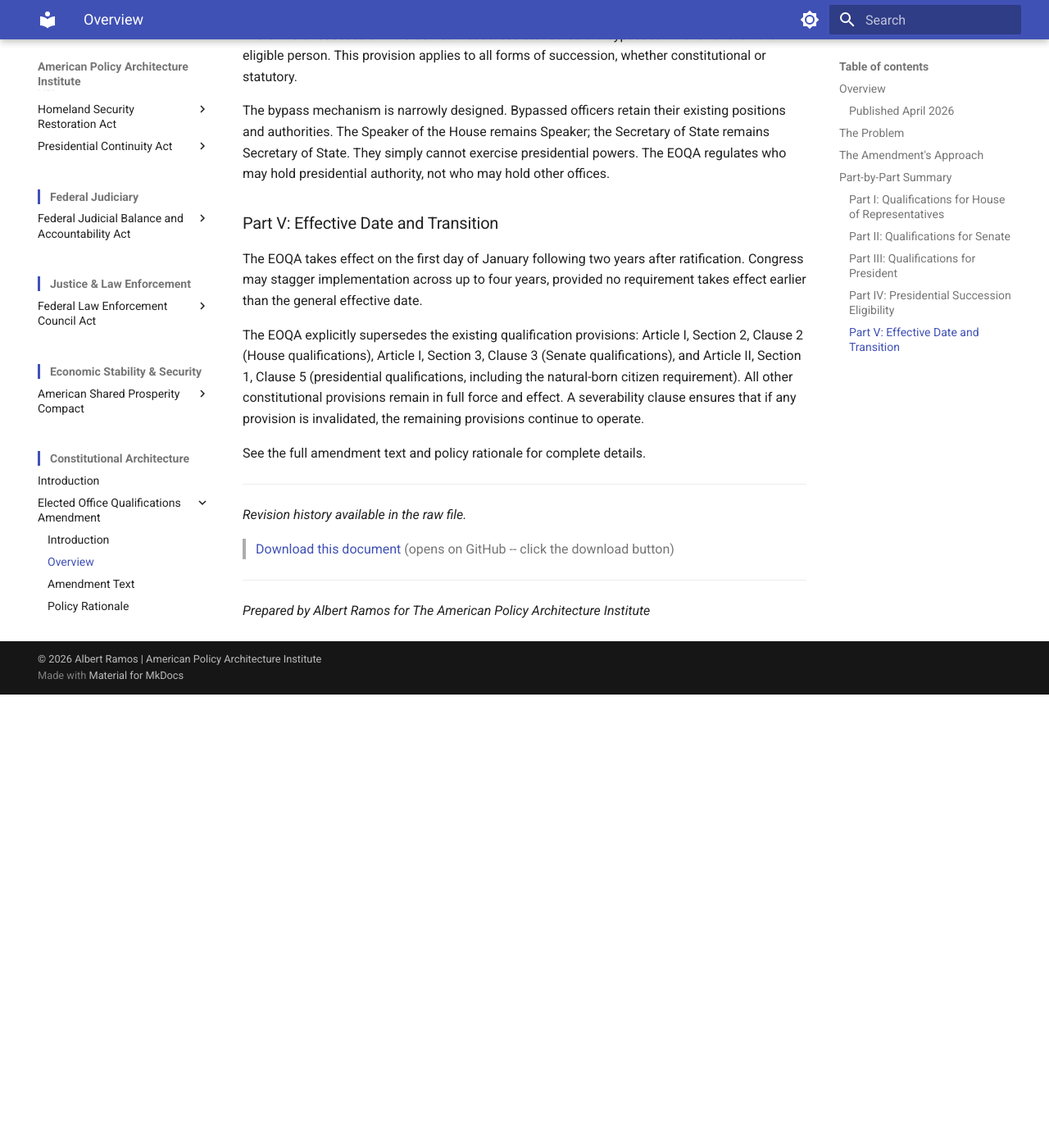
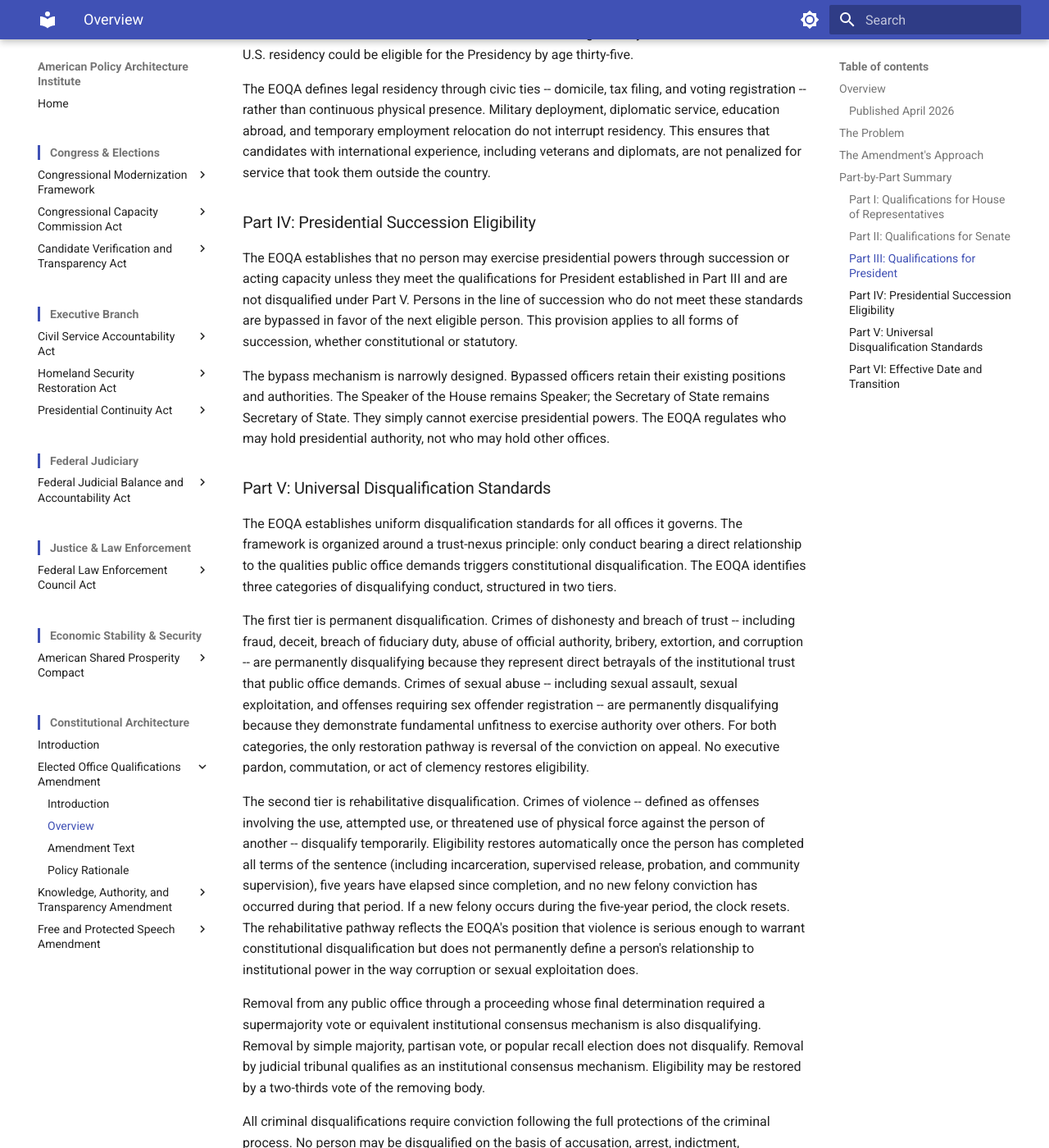
Before and after one commit to albertintech/apai, an MkDocs documentation site: the page built from docs/amendments/eoqa/overview.md, in a window 1280 px wide and 1400 px high, scrolled down 2576 px. Shown: the whole window at 82% size. Built offline with MkDocs 1.6.1 and Material for MkDocs 9.7.7, drawn with Linux system fonts in a browser that asks for light colours; before the commit the page ends 3423 px from its top, so only the background shows below that; some of the changed text lies outside the part shown.

Commit message:
Update overview.md

```diff
--- a/docs/amendments/eoqa/overview.md
+++ b/docs/amendments/eoqa/overview.md
@@ -4,7 +4,7 @@
 
 ### Published April 2026
 
-Based on Rev 1.0 of the Elected Office Qualifications Amendment (EOQA)
+Based on Rev 2.0 of the Elected Office Qualifications Amendment (EOQA)
 
 ---
 
@@ -16,11 +16,13 @@
 
 The natural-born citizen requirement compounds the problem. It excludes approximately 23 million naturalized Americans from presidential eligibility based on birthplace -- a characteristic that provides no signal about fitness for office and that the excluded citizens cannot change. Many of these individuals have served in Congress, the Cabinet, the federal judiciary, and as governors. They have passed a civics examination, sworn an oath of allegiance, and chosen American citizenship through affirmative commitment. The Constitution trusts them with every responsibility of governance except the one the public might elect them to hold.
 
+The Constitution also contains almost no disqualification standards for federal office. Beyond the Fourteenth Amendment's narrow insurrection clause, a person convicted of bribery, corruption, fraud, sexual assault, or violent crime faces no constitutional barrier to seeking or holding any federal elected office. The Framers relied on informal social screening -- personal reputation in small communities where voters knew candidates directly -- to filter candidates of disreputable character. That mechanism has broken down entirely in the era of national elections, mass media, and party-dominated candidate selection.
+
 ## The Amendment's Approach
 
-The Amendment, hereafter referred to as "the EOQA," replaces the existing qualification framework with a progressive structure that scales requirements proportionally with the power and responsibility of each office. It applies two core principles: earned qualifications are superior to inherited status, and qualification standards should reflect the authority an office commands.
+The Amendment, hereafter referred to as "the EOQA," replaces the existing qualification framework with a progressive structure that scales requirements proportionally with the power and responsibility of each office. It applies three core principles: earned qualifications are superior to inherited status, qualification standards should reflect the authority an office commands, and eligibility requires maintaining the standard of conduct that public trust demands.
 
-The EOQA establishes a unified matrix of citizenship duration, residency duration, and public service requirements across three tiers -- House, Senate, and Presidency -- while retaining the original age thresholds. It eliminates the natural-born citizen requirement, opening the Presidency to all citizens who meet the earned qualification standards. And it addresses a structural gap in presidential succession by ensuring that persons who assume presidential authority through succession meet the same qualification standards imposed on candidates who seek the office through election.
+The EOQA establishes a unified matrix of citizenship duration, residency duration, and public service requirements across three tiers -- House, Senate, and Presidency -- while retaining the original age thresholds. It eliminates the natural-born citizen requirement, opening the Presidency to all citizens who meet the earned qualification standards. It addresses a structural gap in presidential succession by ensuring that persons who assume presidential authority through succession meet the same qualification standards imposed on candidates who seek the office through election. And it establishes universal disqualification standards identifying specific categories of formally adjudicated conduct that are incompatible with public trust, calibrating consequences to the nature of the conduct through a two-tier framework of permanent and rehabilitative disqualification.
 
 ## Part-by-Part Summary
 
@@ -46,15 +48,29 @@
 
 ### Part IV: Presidential Succession Eligibility
 
-The EOQA establishes that no person may exercise presidential powers through succession or acting capacity unless they meet the qualifications for President established in Part III. Persons in the line of succession who do not meet these standards are bypassed in favor of the next eligible person. This provision applies to all forms of succession, whether constitutional or statutory.
+The EOQA establishes that no person may exercise presidential powers through succession or acting capacity unless they meet the qualifications for President established in Part III and are not disqualified under Part V. Persons in the line of succession who do not meet these standards are bypassed in favor of the next eligible person. This provision applies to all forms of succession, whether constitutional or statutory.
 
 The bypass mechanism is narrowly designed. Bypassed officers retain their existing positions and authorities. The Speaker of the House remains Speaker; the Secretary of State remains Secretary of State. They simply cannot exercise presidential powers. The EOQA regulates who may hold presidential authority, not who may hold other offices.
 
-### Part V: Effective Date and Transition
+### Part V: Universal Disqualification Standards
+
+The EOQA establishes uniform disqualification standards for all offices it governs. The framework is organized around a trust-nexus principle: only conduct bearing a direct relationship to the qualities public office demands triggers constitutional disqualification. The EOQA identifies three categories of disqualifying conduct, structured in two tiers.
+
+The first tier is permanent disqualification. Crimes of dishonesty and breach of trust -- including fraud, deceit, breach of fiduciary duty, abuse of official authority, bribery, extortion, and corruption -- are permanently disqualifying because they represent direct betrayals of the institutional trust that public office demands. Crimes of sexual abuse -- including sexual assault, sexual exploitation, and offenses requiring sex offender registration -- are permanently disqualifying because they demonstrate fundamental unfitness to exercise authority over others. For both categories, the only restoration pathway is reversal of the conviction on appeal. No executive pardon, commutation, or act of clemency restores eligibility.
+
+The second tier is rehabilitative disqualification. Crimes of violence -- defined as offenses involving the use, attempted use, or threatened use of physical force against the person of another -- disqualify temporarily. Eligibility restores automatically once the person has completed all terms of the sentence (including incarceration, supervised release, probation, and community supervision), five years have elapsed since completion, and no new felony conviction has occurred during that period. If a new felony occurs during the five-year period, the clock resets. The rehabilitative pathway reflects the EOQA's position that violence is serious enough to warrant constitutional disqualification but does not permanently define a person's relationship to institutional power in the way corruption or sexual exploitation does.
+
+Removal from any public office through a proceeding whose final determination required a supermajority vote or equivalent institutional consensus mechanism is also disqualifying. Removal by simple majority, partisan vote, or popular recall election does not disqualify. Removal by judicial tribunal qualifies as an institutional consensus mechanism. Eligibility may be restored by a two-thirds vote of the removing body.
+
+All criminal disqualifications require conviction following the full protections of the criminal process. No person may be disqualified on the basis of accusation, arrest, indictment, investigation, or civil judgment alone. The EOQA applies to both felonies and misdemeanors for all criminal categories, grounding disqualification in the nature of the conduct rather than in how any particular jurisdiction classifies the offense.
+
+Congress may expand the categories of disqualifying conduct but may not narrow or create exceptions to the constitutional standards. Any category Congress adds must include a rehabilitative restoration pathway; Congress may not create new categories of permanent disqualification beyond those the EOQA itself establishes. The EOQA operates alongside the Fourteenth Amendment, Section 3, without superseding or modifying it.
+
+### Part VI: Effective Date and Transition
 
 The EOQA takes effect on the first day of January following two years after ratification. Congress may stagger implementation across up to four years, provided no requirement takes effect earlier than the general effective date.
 
-The EOQA explicitly supersedes the existing qualification provisions: Article I, Section 2, Clause 2 (House qualifications), Article I, Section 3, Clause 3 (Senate qualifications), and Article II, Section 1, Clause 5 (presidential qualifications, including the natural-born citizen requirement). All other constitutional provisions remain in full force and effect. A severability clause ensures that if any provision is invalidated, the remaining provisions continue to operate.
+The EOQA explicitly supersedes the existing qualification provisions: Article I, Section 2, Clause 2 (House qualifications), Article I, Section 3, Clause 3 (Senate qualifications), and Article II, Section 1, Clause 5 (presidential qualifications, including the natural-born citizen requirement). The disqualification standards of Part V apply to all offices governed by the EOQA and supersede any contrary provision of law. All other constitutional provisions remain in full force and effect. A severability clause ensures that if any provision is invalidated, the remaining provisions continue to operate.
 
 See the full amendment text and policy rationale for complete details.
 
@@ -63,7 +79,16 @@
 <!--
 ## Revision History
 
-**Revision 1.0** (Current)
+**Revision 1.1** (Current)
+- Updated "Based on" line to reference EOQA Rev 2.0
+- Added disqualification gap paragraph to The Problem section
+- Updated The Amendment's Approach to include third core principle and disqualification framework summary
+- Added Part V: Universal Disqualification Standards to Part-by-Part Summary, covering two-tier structure, trust-nexus principle, rehabilitative pathway, conviction requirement, congressional expansion constraints, and Fourteenth Amendment coexistence
+- Updated Part IV summary to include Part V disqualification cross-reference
+- Renumbered former Part V (Effective Date and Transition) to Part VI
+- Updated Part VI summary to include Part V supersession language
+
+**Revision 1.0**
 - Initial publication
 -->
 
```
Also changed, not shown: other parts of docs/amendments/eoqa/overview.md (+2 -0 lines).
